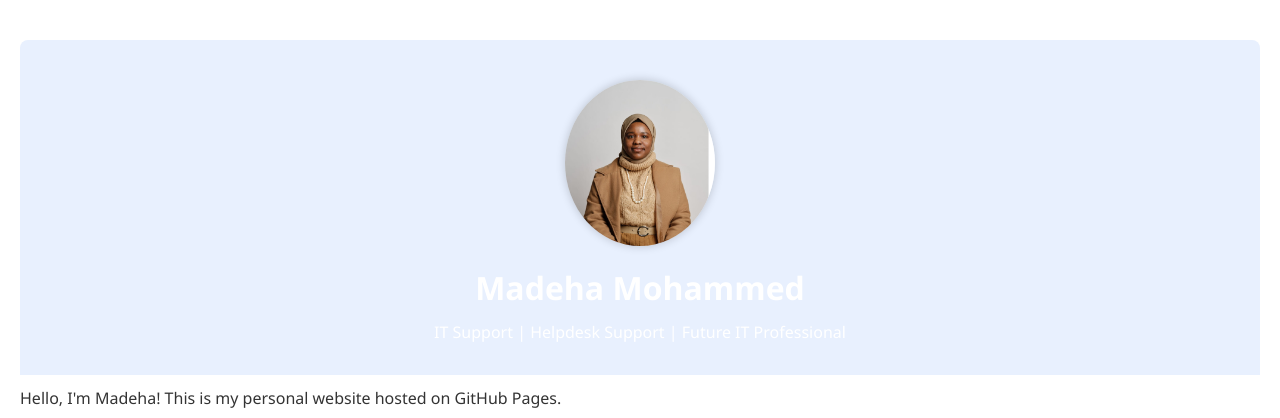
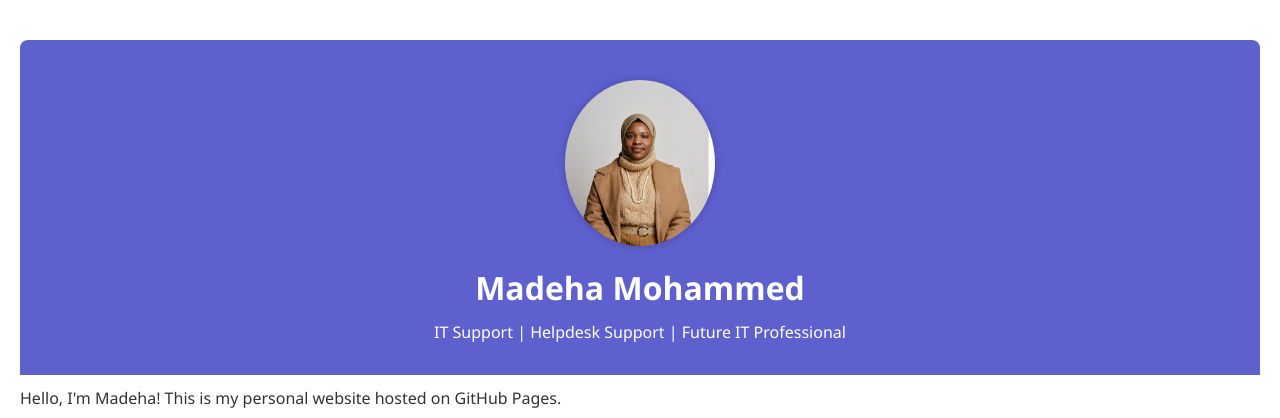
Before and after one commit to Madeha9/madeha9.github.io, a plain HTML site: page index.html in a window 1280 px wide. Shown: the top 418 px of the page. Drawn offline with Linux system fonts and the light colour scheme.

Commit message:
Update style.css

```diff
--- a/style.css
+++ b/style.css
@@ -13,12 +13,13 @@ main {
 }
 
 header {
-  background-color: #e8f0fe;
+  background-color: #5e60ce;
   color: white;
   padding: 20px;
   text-align: center;
   border-radius: 8px 8px 0 0;
 }
+
 
 h1 {
   margin: 0;
```
